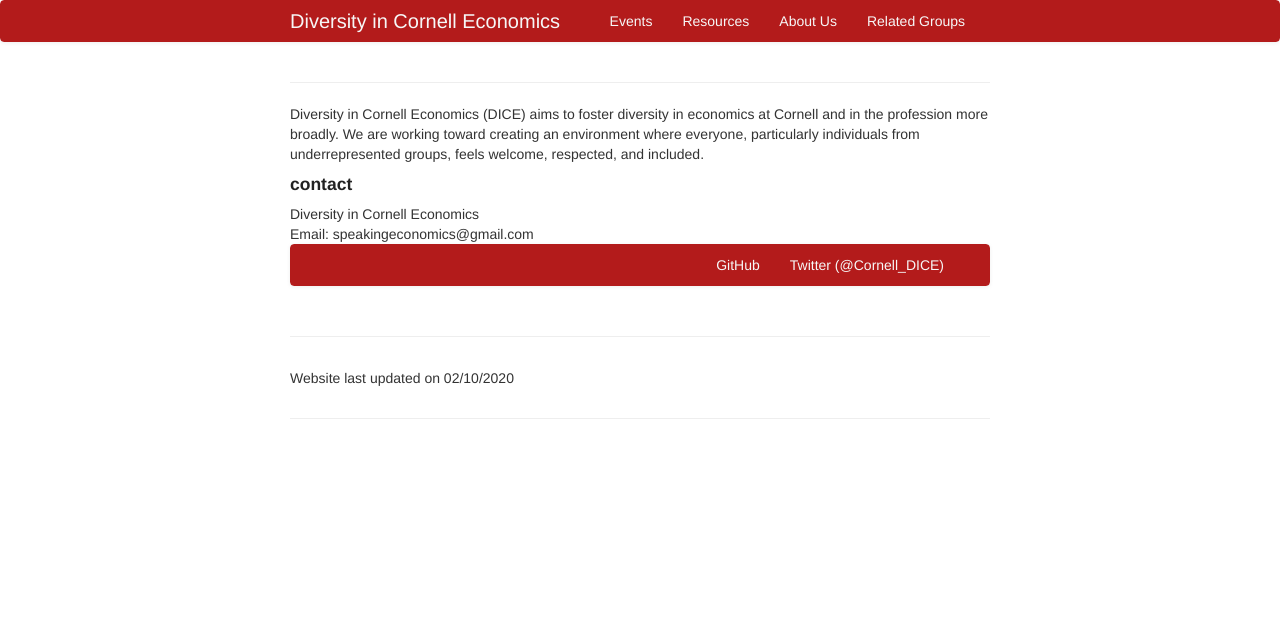
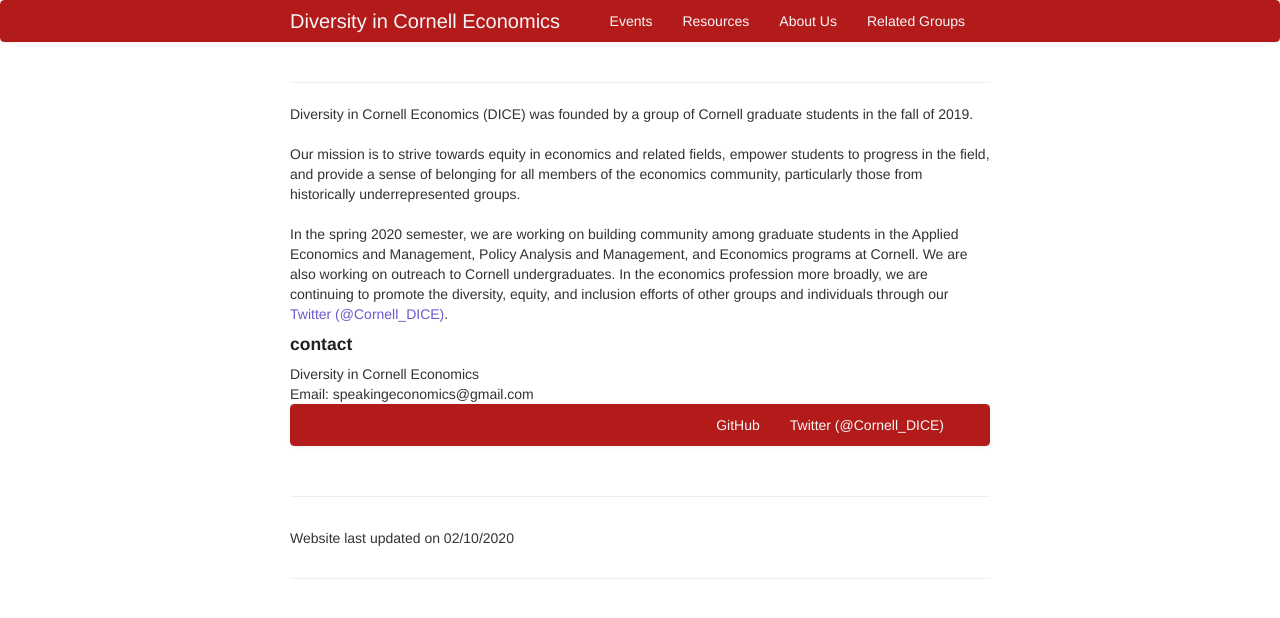
Before and after one commit to aponce6/Diversity-in-Cornell-Economics.github.io, a Jekyll site: the page built from index.md, in a window 1280 px wide. Shown: the top 618 px of the page. Built offline with Jekyll 4.4.1, drawn with Linux system fonts in a browser that asks for light colours.

Commit message:
update about us page

```diff
--- a/index.md
+++ b/index.md
@@ -19,7 +19,17 @@ keywords: diversity, economics, Cornell
 <div class="row-fluid">
   <div class="span12">
 
-Diversity in Cornell Economics (DICE) aims to foster diversity in economics at Cornell and in the profession more broadly. We are working toward creating an environment where everyone, particularly individuals from underrepresented groups, feels welcome, respected, and included.
+Diversity in Cornell Economics (DICE) was founded by a group of Cornell graduate students in the fall of 2019.
+
+<br>
+<br>
+
+Our mission is to strive towards equity in economics and related fields, empower students to progress in the field, and provide a sense of belonging for all members of the economics community, particularly those from historically underrepresented groups.
+
+<br>
+<br>
+
+In the spring 2020 semester, we are working on building community among graduate students in the Applied Economics and Management, Policy Analysis and Management, and Economics programs at Cornell. We are also working on outreach to Cornell undergraduates. In the economics profession more broadly, we are continuing to promote the diversity, equity, and inclusion efforts of other groups and individuals through our <a href="https://twitter.com/Cornell_DICE">Twitter (@Cornell_DICE)</a>.
 
 
 <div class="container">
```
Also changed, not shown: pages/resources.md (+1 -1 lines).
